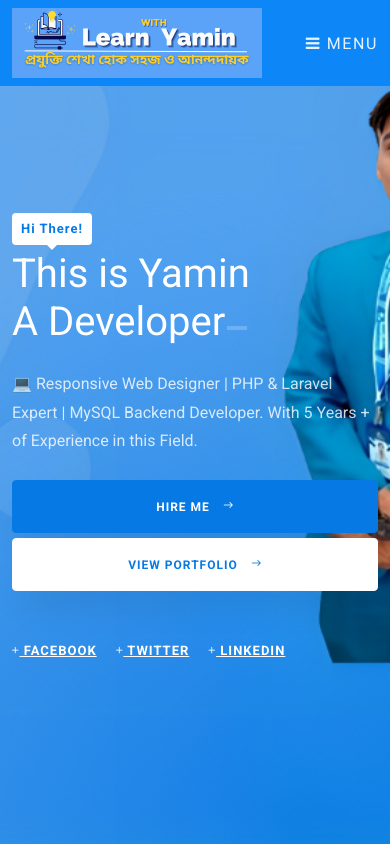
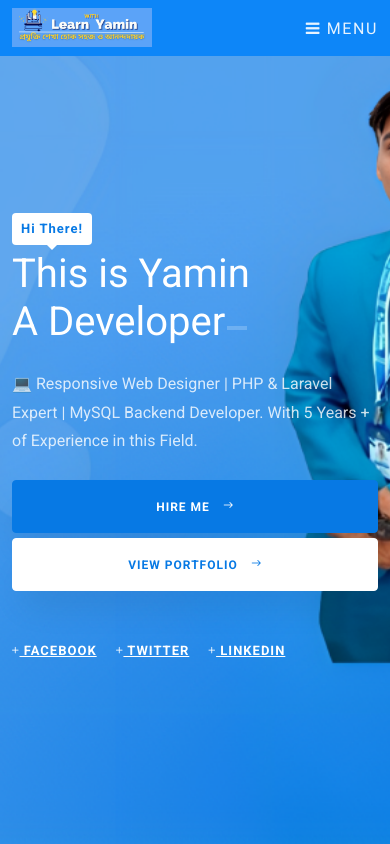
Before and after one commit to activeyamin/learnwithyamin, a plain HTML site: page index.html in a window 390 px wide. Shown: the top 844 px of the page. Drawn offline with nearby package versions, Linux system fonts and the light colour scheme; some packages are replaced by stand-ins of ours.

Commit message:
Update style.css
responsive 380px and 768px device

```diff
--- a/css/style.css
+++ b/css/style.css
@@ -2794,3 +2794,17 @@ textarea.form-control {
         .comment-list li .comment-body .reply:hover {
           color: #fff;
           background: black; }
+/* ======responsive code start=== */
+@media (max-width: 480px) {
+    .nav_logo {
+      width: 140px;
+      height: 40px;
+  }
+
+}
+@media (max-width: 768px) {
+   .nav_logo {
+      width: 140px;
+      height: 40px;
+  }
+}
```
